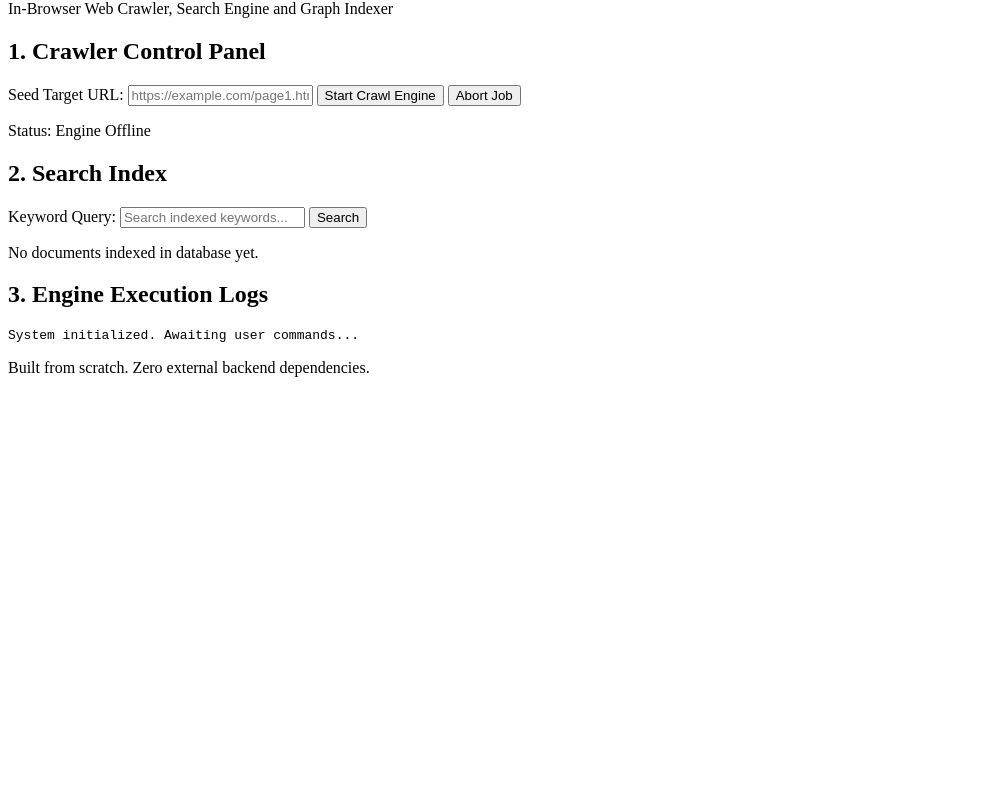
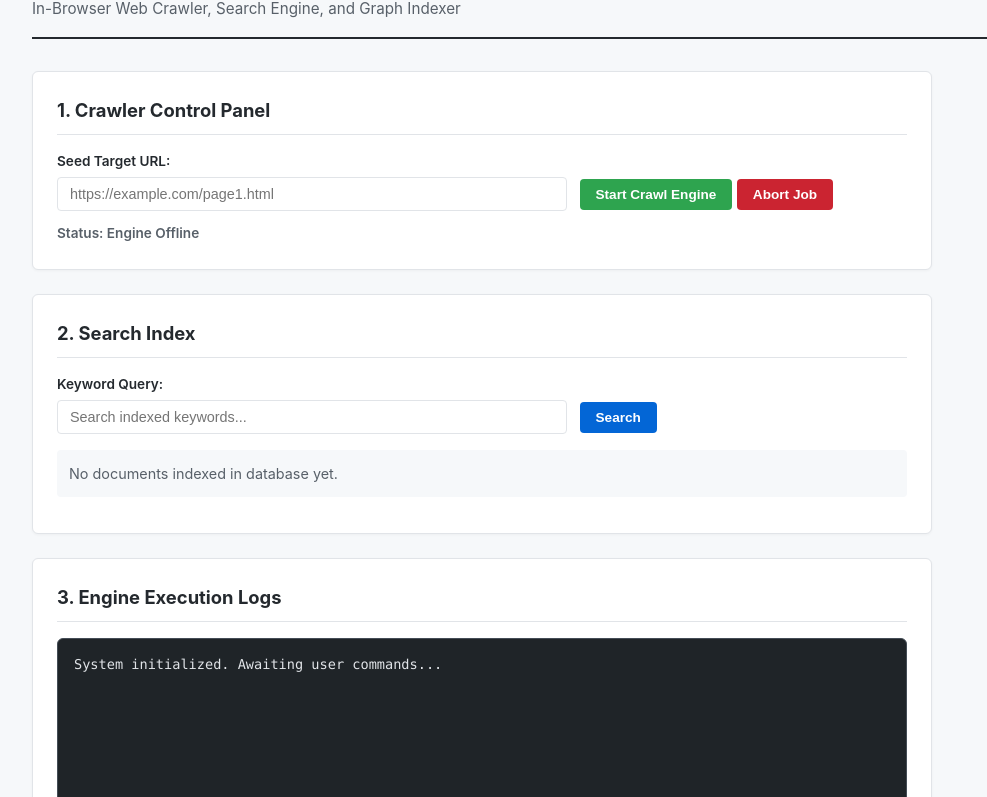
Before and after one commit to divanshuaggarwal30/nexus-engine, a plain HTML site: page index.html in a window 1280 px wide. Shown: the part 81-878 px from the top of the page, without its empty margins (0-987 px from the left). Before the commit the page ends 800 px from the top, so only its background shows below. Drawn offline with Linux system fonts and the light colour scheme.

Commit message:
style: add dashboard layout, form styling, and dark-mode log terminal

```diff
--- a/index.html
+++ b/index.html
@@ -4,11 +4,12 @@
     <meta charset="UTF-8" />
     <meta name="viewport" content="width=device-width, initial-scale=1.0" />
     <title>Nexus Engine — In-Browser Web Crawler</title>
+    <link rel="stylesheet" href="style.css" />
   </head>
   <body>
     <header>
       <h1>⚡ Nexus Engine</h1>
-      <p>In-Browser Web Crawler, Search Engine and Graph Indexer</p>
+      <p>In-Browser Web Crawler, Search Engine, and Graph Indexer</p>
     </header>
 
     <main>
--- /dev/null
+++ b/style.css
@@ -0,0 +1,159 @@
+/* 1. Global Variables & Reset */
+:root {
+  --bg-main: #f6f8fa;
+  --bg-card: #ffffff;
+  --text-main: #24292e;
+  --text-muted: #586069;
+  --border-color: #e1e4e8;
+  --accent-blue: #0366d6;
+  --accent-green: #2ea44f;
+  --accent-red: #cb2431;
+  --terminal-bg: #1f2428;
+  --terminal-text: #e1e4e8;
+}
+
+* {
+  box-sizing: border-box;
+  margin: 0;
+  padding: 0;
+}
+
+body {
+  font-family: -apple-system, BlinkMacSystemFont, "Segoe UI", Roboto, Helvetica, Arial, sans-serif;
+  background-color: var(--bg-main);
+  color: var(--text-main);
+  line-height: 1.6;
+  padding: 2rem;
+}
+
+/* 2. Header & Main Dashboard Grid */
+header {
+  margin-bottom: 2rem;
+  padding-bottom: 1rem;
+  border-bottom: 2px solid var(--text-main);
+}
+
+header h1 {
+  font-size: 1.8rem;
+  font-weight: 700;
+}
+
+header p {
+  color: var(--text-muted);
+  font-size: 0.95rem;
+}
+
+main {
+  display: grid;
+  grid-template-columns: 1fr;
+  gap: 1.5rem;
+  max-width: 900px;
+}
+
+section {
+  background: var(--bg-card);
+  padding: 1.5rem;
+  border: 1px solid var(--border-color);
+  border-radius: 6px;
+  box-shadow: 0 1px 3px rgba(0, 0, 0, 0.04);
+}
+
+h2 {
+  font-size: 1.15rem;
+  margin-bottom: 1rem;
+  color: var(--text-main);
+  border-bottom: 1px solid var(--border-color);
+  padding-bottom: 0.5rem;
+}
+
+/* 3. Form Inputs & Interactive Buttons */
+div {
+  margin-bottom: 0.75rem;
+}
+
+label {
+  display: block;
+  font-weight: 600;
+  font-size: 0.85rem;
+  margin-bottom: 0.3rem;
+  color: var(--text-main);
+}
+
+input[type="url"],
+input[type="search"] {
+  width: 60%;
+  padding: 0.5rem 0.75rem;
+  border: 1px solid var(--border-color);
+  border-radius: 4px;
+  font-size: 0.9rem;
+  margin-right: 0.5rem;
+  outline: none;
+  transition: border-color 0.2s;
+}
+
+input[type="url"]:focus,
+input[type="search"]:focus {
+  border-color: var(--accent-blue);
+}
+
+button {
+  padding: 0.5rem 1rem;
+  font-size: 0.85rem;
+  font-weight: 600;
+  border: none;
+  border-radius: 4px;
+  cursor: pointer;
+  background-color: var(--accent-blue);
+  color: white;
+  transition: opacity 0.2s;
+}
+
+button:hover {
+  opacity: 0.9;
+}
+
+#start-btn {
+  background-color: var(--accent-green);
+}
+
+#stop-btn {
+  background-color: var(--accent-red);
+}
+
+#crawl-status {
+  font-size: 0.85rem;
+  font-weight: 600;
+  color: var(--text-muted);
+  margin-top: 0.5rem;
+}
+
+#search-results {
+  margin-top: 1rem;
+  padding: 0.75rem;
+  background-color: var(--bg-main);
+  border-radius: 4px;
+  font-size: 0.9rem;
+  color: var(--text-muted);
+}
+
+/* 4. The Developer Terminal Log Window */
+#log-terminal {
+  background-color: var(--terminal-bg);
+  color: var(--terminal-text);
+  font-family: "SFMono-Regular", Consolas, "Liberation Mono", Menlo, monospace;
+  font-size: 0.85rem;
+  padding: 1rem;
+  border-radius: 6px;
+  height: 250px;
+  overflow-y: auto;
+  white-space: pre-wrap;
+  border: 1px solid #444d56;
+  line-height: 1.4;
+}
+
+footer {
+  margin-top: 3rem;
+  font-size: 0.8rem;
+  color: var(--text-muted);
+  text-align: center;
+}
```
